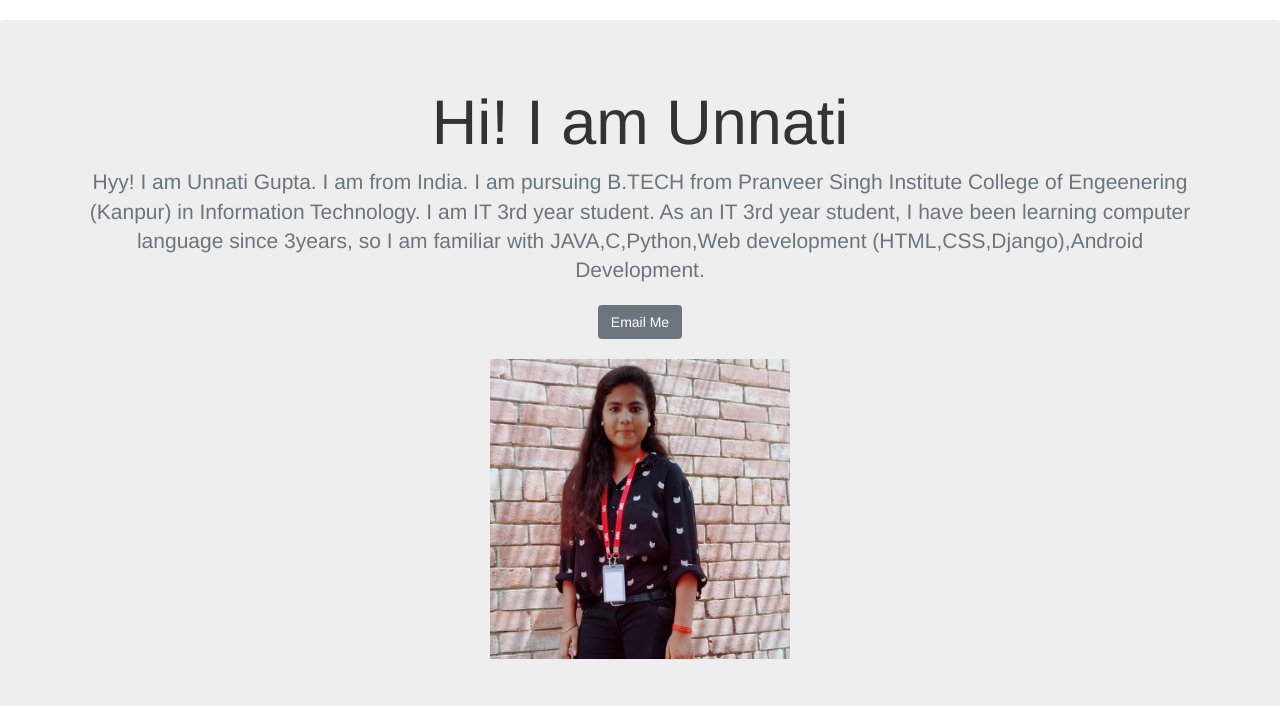
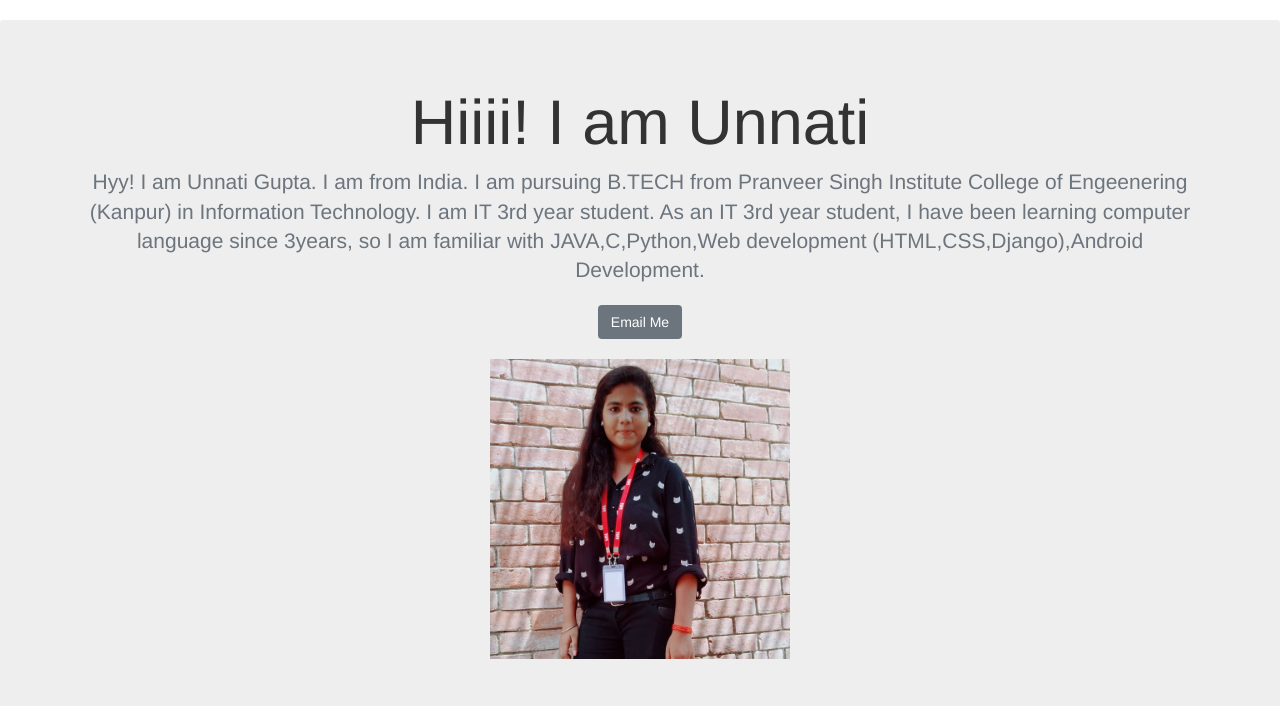
Before and after one commit to 111114342/unnatiapp, a Django app: page / in a window 1280 px wide. Shown: the part 62-768 px from the top of the page. Run offline with Django 3.2, Linux system fonts and the light colour scheme; data that the repository does not hold is empty; some libraries are stand-ins or nearby versions.

Commit message:
home page edited

```diff
--- a/templates/jobs/home.html
+++ b/templates/jobs/home.html
@@ -87,7 +87,7 @@
 
   <section class="jumbotron text-center">
     <div class="container">
-      <h1>Hi! I am Unnati</h1>
+      <h1>Hiiii! I am Unnati</h1>
       <p class="lead text-muted" >Hyy! I am Unnati Gupta. I am from India.
           I am pursuing B.TECH from Pranveer Singh Institute College of Engeenering (Kanpur) in Information Technology. I am IT 3rd year
       student. As an IT 3rd year student, I have been learning computer language since 3years, so I am familiar with JAVA,C,Python,Web development
```
